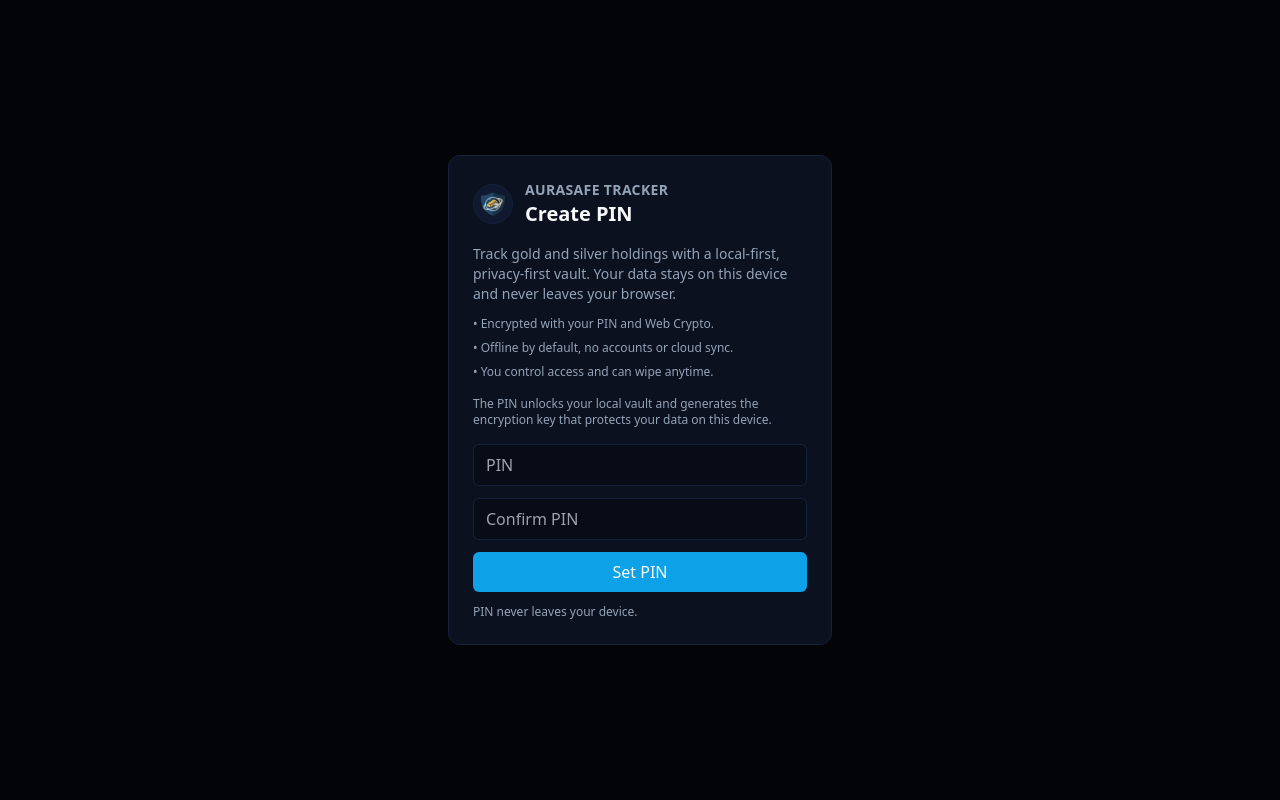
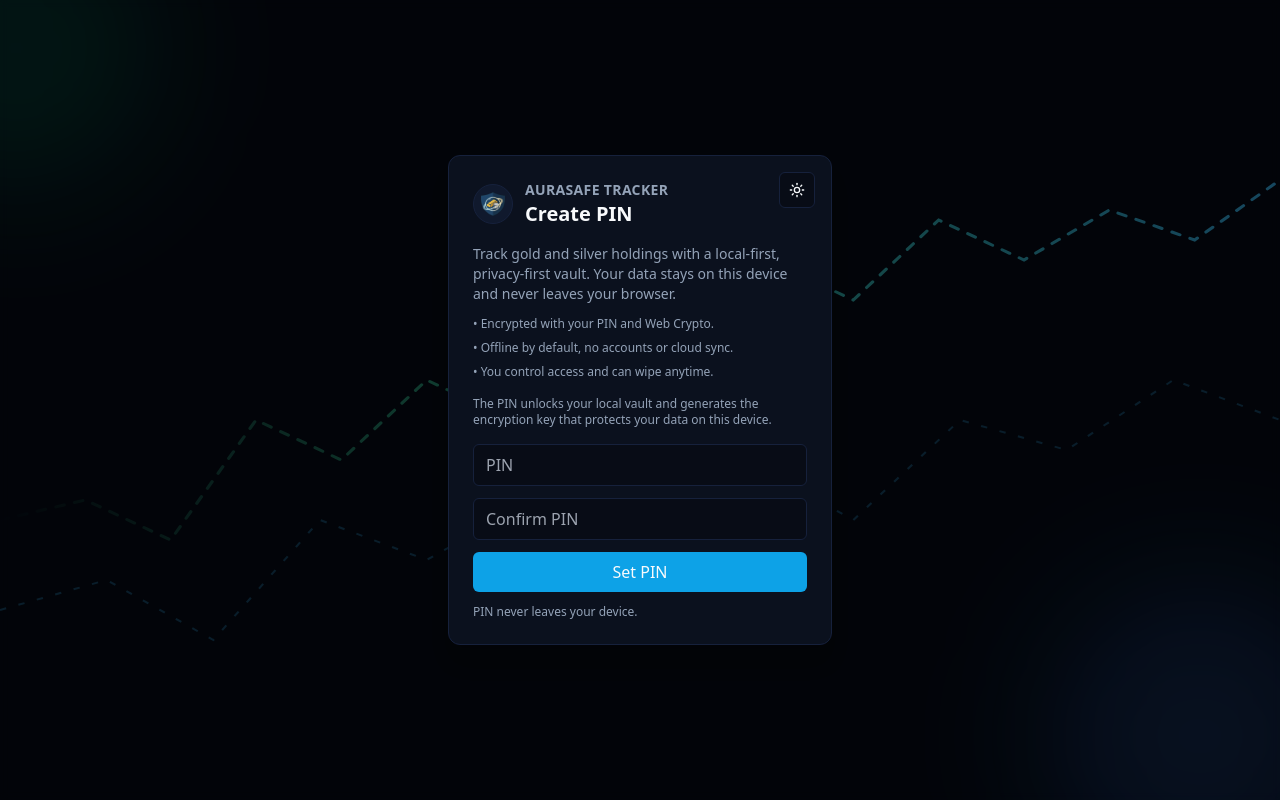
Before and after one commit to koraysels/aurasafe-metal-assets-tracker, a Next.js app: page / in a window 1280 px wide. Built offline with nearby package versions, Linux system fonts and the light colour scheme.

Commit message:
feat(PinOverlay): enhance UI with theme support and animated background elements

```diff
--- a/src/components/PinOverlay.tsx
+++ b/src/components/PinOverlay.tsx
@@ -1,11 +1,24 @@
 'use client';
-import React, { useState } from 'react';
+import React, { useMemo, useState } from 'react';
+import { useTheme } from 'next-themes';
+import ThemeToggle from './theme-toggle';
 
 export default function PinOverlay({ mode, onUnlock }: { mode: 'setup' | 'unlock'; onUnlock: (pin: string, confirmPin?: string) => Promise<void>; }) {
   const [pin, setPin] = useState('');
   const [confirm, setConfirm] = useState('');
   const [error, setError] = useState<string | null>(null);
   const [busy, setBusy] = useState(false);
+  const { resolvedTheme } = useTheme();
+  const isDark = resolvedTheme !== 'light';
+  const chartVars = useMemo(() => ({
+    ['--grid-strong' as string]: isDark ? 'rgba(148,163,184,0.18)' : 'rgba(15,23,42,0.12)',
+    ['--grid-soft' as string]: isDark ? 'rgba(148,163,184,0.04)' : 'rgba(15,23,42,0.04)',
+    ['--line-start' as string]: isDark ? 'rgba(52,211,153,0.0)' : 'rgba(16,185,129,0.0)',
+    ['--line-mid' as string]: isDark ? 'rgba(52,211,153,0.8)' : 'rgba(5,150,105,0.85)',
+    ['--line-end' as string]: isDark ? 'rgba(56,189,248,0.9)' : 'rgba(2,132,199,0.9)',
+    ['--line-alt' as string]: isDark ? 'rgba(56,189,248,0.35)' : 'rgba(2,132,199,0.35)',
+    ['--bg-tint' as string]: isDark ? 'rgba(2,6,23,0.2)' : 'rgba(226,232,240,0.45)',
+  }), [isDark]);
 
   function readValue(target: EventTarget | null) {
     const value = (target as { value?: string } | null)?.value;
@@ -35,11 +48,65 @@
   }
 
   return (
-    <div className="fixed inset-0 z-50 flex items-center justify-center bg-black/60 backdrop-blur-sm">
+    <div className="fixed inset-0 z-50 flex items-center justify-center bg-slate-950/40 backdrop-blur-sm dark:bg-black/60">
+      <div className="pointer-events-none absolute inset-0 overflow-hidden">
+        <div className="absolute -left-32 -top-24 h-72 w-72 rounded-full bg-emerald-400/20 blur-3xl dark:bg-emerald-500/10" />
+        <div className="absolute -bottom-24 -right-20 h-80 w-80 rounded-full bg-sky-400/20 blur-3xl dark:bg-blue-500/10" />
+        <svg
+          viewBox="0 0 1200 800"
+          className="absolute inset-0 h-full w-full opacity-40"
+          preserveAspectRatio="none"
+          style={chartVars as React.CSSProperties}
+          aria-hidden="true"
+        >
+          <defs>
+            <linearGradient id="grid" x1="0" x2="0" y1="0" y2="1">
+              <stop offset="0%" stopColor="var(--grid-strong)" />
+              <stop offset="100%" stopColor="var(--grid-soft)" />
+            </linearGradient>
+            <linearGradient id="line" x1="0" x2="1" y1="0" y2="0">
+              <stop offset="0%" stopColor="var(--line-start)" />
+              <stop offset="40%" stopColor="var(--line-mid)" />
+              <stop offset="100%" stopColor="var(--line-end)" />
+            </linearGradient>
+          </defs>
+          <rect width="1200" height="800" fill="var(--bg-tint)" />
+          <g stroke="url(#grid)" strokeWidth="1">
+            {Array.from({ length: 12 }).map((_, i) => (
+              <line key={`h-${i}`} x1="0" y1={i * 70} x2="1200" y2={i * 70} />
+            ))}
+            {Array.from({ length: 12 }).map((_, i) => (
+              <line key={`v-${i}`} x1={i * 100} y1="0" x2={i * 100} y2="800" />
+            ))}
+          </g>
+          <polyline
+            points="0,520 80,500 160,540 240,420 320,460 400,380 480,420 560,300 640,340 720,260 800,300 880,220 960,260 1040,210 1120,240 1200,180"
+            fill="none"
+            stroke="url(#line)"
+            strokeWidth="3"
+            strokeLinecap="round"
+            strokeDasharray="8 10"
+          >
+            <animate attributeName="stroke-dashoffset" from="0" to="-180" dur="8s" repeatCount="indefinite" />
+          </polyline>
+          <polyline
+            points="0,610 100,580 200,640 300,520 400,560 500,500 600,540 700,460 800,520 900,420 1000,450 1100,380 1200,420"
+            fill="none"
+            stroke="var(--line-alt)"
+            strokeWidth="2"
+            strokeDasharray="6 12"
+          >
+            <animate attributeName="stroke-dashoffset" from="0" to="140" dur="10s" repeatCount="indefinite" />
+          </polyline>
+        </svg>
+      </div>
       <form
         onSubmit={submit}
-        className="w-full max-w-sm rounded-xl border border-border bg-card p-6 text-card-foreground shadow-xl"
+        className="relative z-10 w-full max-w-sm rounded-xl border border-border bg-card p-6 text-card-foreground shadow-xl"
       >
+        <div className="absolute right-4 top-4">
+          <ThemeToggle />
+        </div>
         <div className="mb-4 flex items-center gap-3">
           <div className="flex h-10 w-10 items-center justify-center rounded-full border border-border bg-muted">
             <img
```
